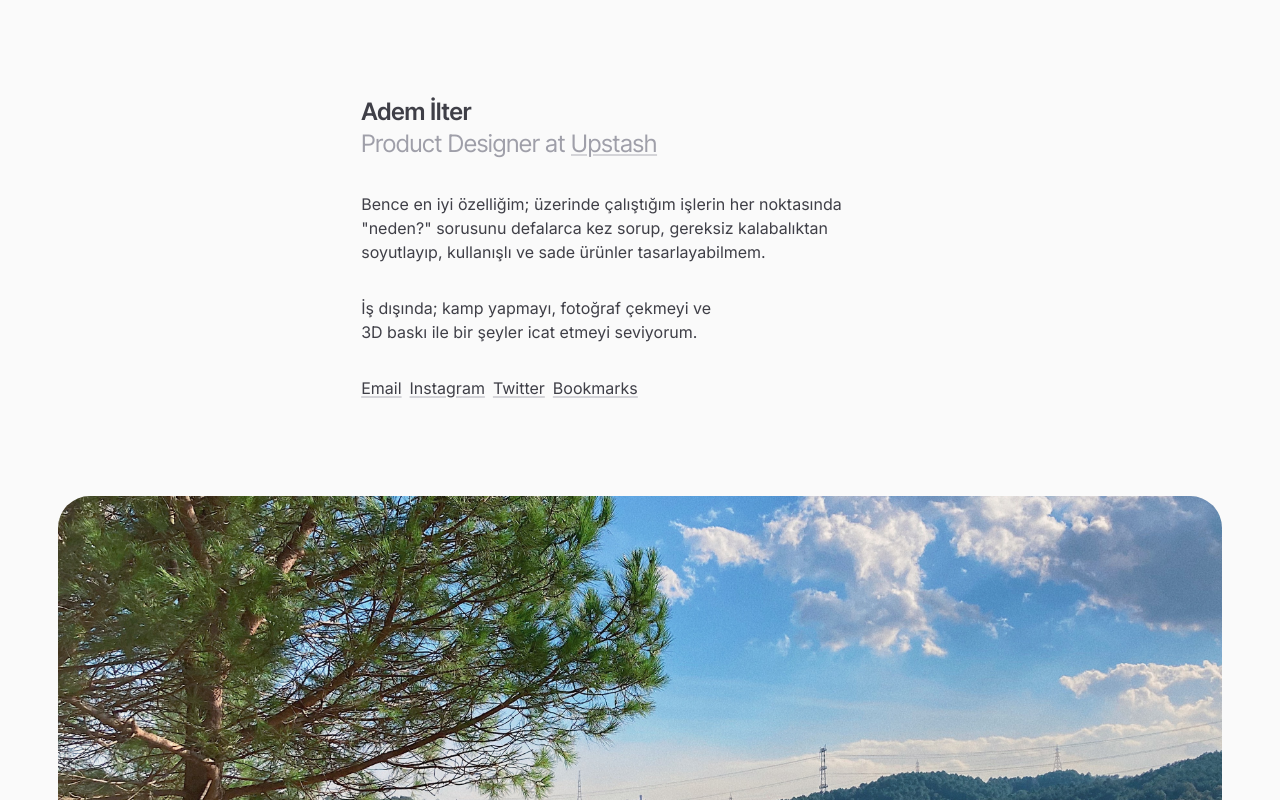
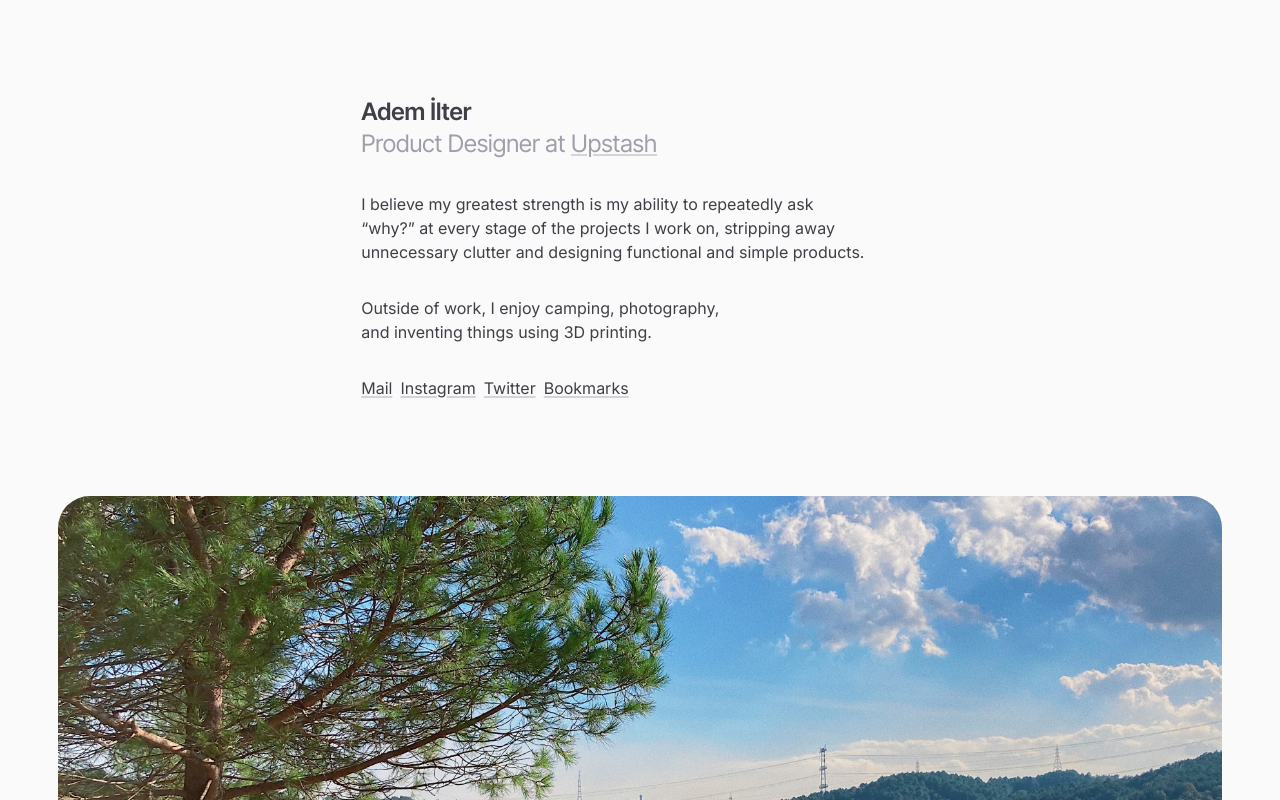
Before and after one commit to ademilter/homepage, a Next.js app: page / in a window 1280 px wide. Shown: the top 800 px of the page. Built offline with nearby package versions, Linux system fonts and the light colour scheme.

Commit message:
translate

```diff
--- a/src/app/page.tsx
+++ b/src/app/page.tsx
@@ -14,18 +14,18 @@ export default function Index() {
         </header>
 
         <p>
-          Bence en iyi özelliğim; üzerinde çalıştığım işlerin her noktasında
-          "neden?" sorusunu defalarca kez sorup, gereksiz kalabalıktan
-          soyutlayıp, kullanışlı ve sade ürünler tasarlayabilmem.
+          I believe my greatest strength is my ability to repeatedly ask “why?”
+          at every stage of the projects I work on, stripping away unnecessary
+          clutter and designing functional and simple products.
         </p>
 
         <p>
-          İş dışında; kamp yapmayı, fotoğraf çekmeyi ve 3D baskı ile bir şeyler
-          icat etmeyi seviyorum.
+          Outside of work, I enjoy camping, photography, and inventing things
+          using 3D printing.
         </p>
 
         <Social>
-          <SocialButton href={`mailto:${SOCIAL.email}`}>Email</SocialButton>
+          <SocialButton href={`mailto:${SOCIAL.email}`}>Mail</SocialButton>
           <SocialButton href={SOCIAL.instagram}>Instagram</SocialButton>
           <SocialButton href={SOCIAL.twitter}>Twitter</SocialButton>
           <SocialButton href={SOCIAL.raindrop}>Bookmarks</SocialButton>
```
